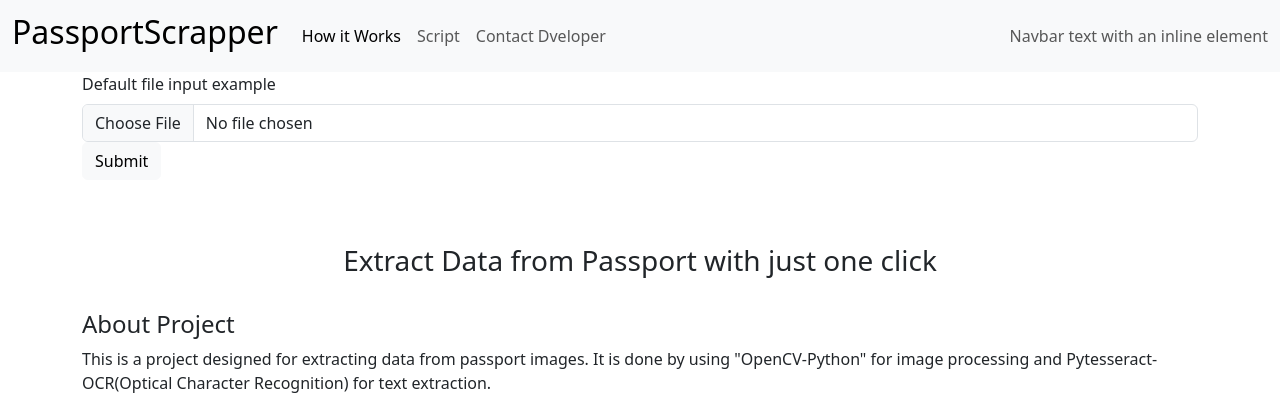
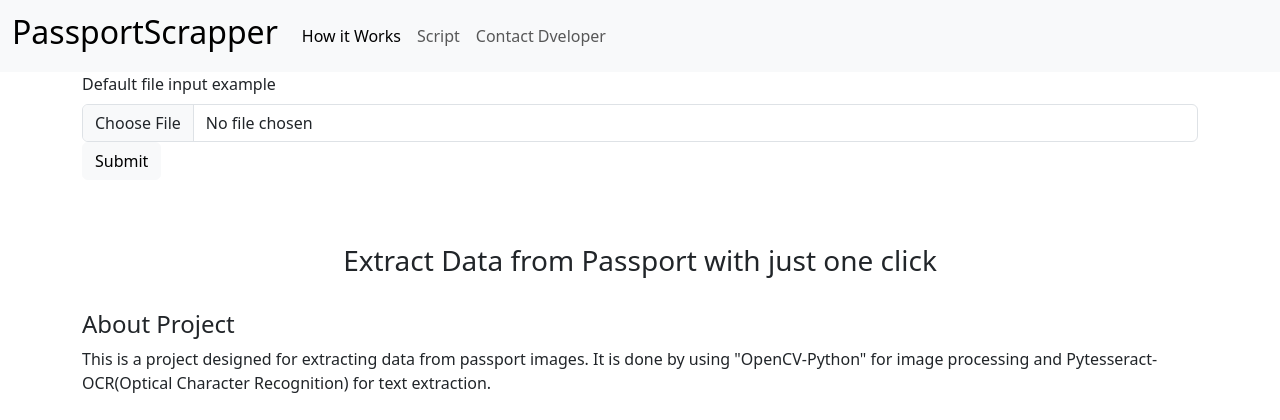
Before and after one commit to 4TechSadiq/PassScrapper-WEB, a Flask app: page / in a window 1280 px wide. Shown: the top 420 px of the page. Run offline with Flask 3, Linux system fonts and the light colour scheme.

Commit message:
Update index.html

```diff
--- a/templates/index.html
+++ b/templates/index.html
@@ -28,7 +28,6 @@
               </li>
             </ul>
             <span class="navbar-text">
-              Navbar text with an inline element
             </span>
           </div>
         </div>
```
